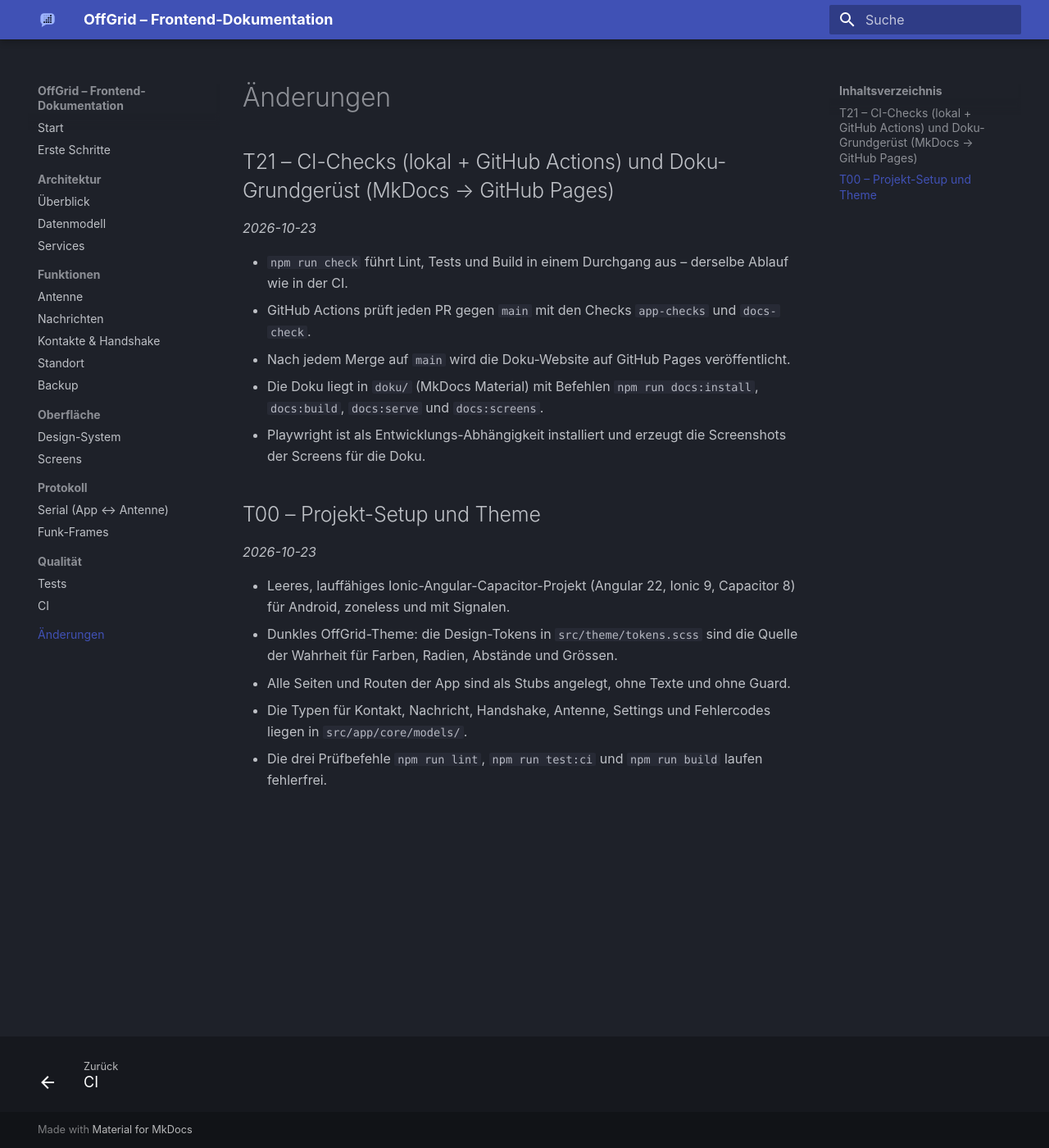
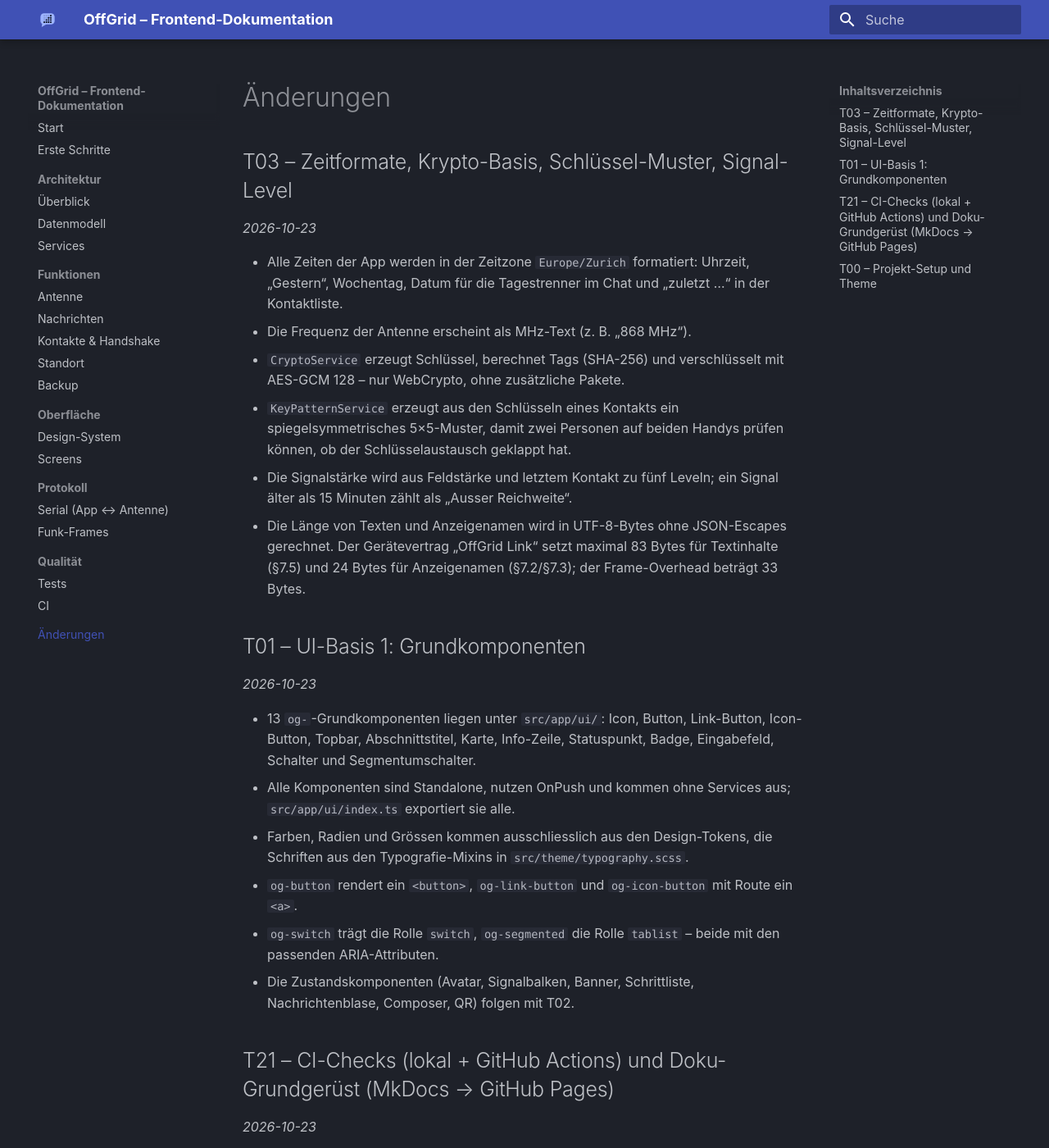
Before and after one commit to OffGridCH/app, an MkDocs documentation site: the page built from doku/aenderungen.md, in a window 1280 px wide and 1400 px high. Shown: the whole window at 82% size. Built offline with MkDocs 1.6.1 and Material for MkDocs 9.7.7, drawn with Linux system fonts in a browser that asks for light colours.

Commit message:
T03: Doku mit Stand von main (T01) zusammenführen

```diff
--- a/doku/aenderungen.md
+++ b/doku/aenderungen.md
@@ -1,4 +1,35 @@
 # Änderungen
+
+## T03 – Zeitformate, Krypto-Basis, Schlüssel-Muster, Signal-Level
+*2026-10-23*
+
+- Alle Zeiten der App werden in der Zeitzone `Europe/Zurich` formatiert: Uhrzeit, „Gestern“, Wochentag, Datum für die
+  Tagestrenner im Chat und „zuletzt …“ in der Kontaktliste.
+- Die Frequenz der Antenne erscheint als MHz-Text (z. B. „868 MHz“).
+- `CryptoService` erzeugt Schlüssel, berechnet Tags (SHA-256) und verschlüsselt mit AES-GCM 128 – nur WebCrypto, ohne
+  zusätzliche Pakete.
+- `KeyPatternService` erzeugt aus den Schlüsseln eines Kontakts ein spiegelsymmetrisches 5×5-Muster, damit zwei
+  Personen auf beiden Handys prüfen können, ob der Schlüsselaustausch geklappt hat.
+- Die Signalstärke wird aus Feldstärke und letztem Kontakt zu fünf Leveln; ein Signal älter als 15 Minuten zählt als
+  „Ausser Reichweite“.
+- Die Länge von Texten und Anzeigenamen wird in UTF-8-Bytes ohne JSON-Escapes gerechnet. Der Gerätevertrag
+  „OffGrid Link“ setzt maximal 83 Bytes für Textinhalte (§7.5) und 24 Bytes für Anzeigenamen (§7.2/§7.3); der
+  Frame-Overhead beträgt 33 Bytes.
+
+## T01 – UI-Basis 1: Grundkomponenten
+*2026-10-23*
+
+- 13 `og-`-Grundkomponenten liegen unter `src/app/ui/`: Icon, Button, Link-Button, Icon-Button, Topbar,
+  Abschnittstitel, Karte, Info-Zeile, Statuspunkt, Badge, Eingabefeld, Schalter und Segmentumschalter.
+- Alle Komponenten sind Standalone, nutzen OnPush und kommen ohne Services aus; `src/app/ui/index.ts` exportiert
+  sie alle.
+- Farben, Radien und Grössen kommen ausschliesslich aus den Design-Tokens, die Schriften aus den
+  Typografie-Mixins in `src/theme/typography.scss`.
+- `og-button` rendert ein `<button>`, `og-link-button` und `og-icon-button` mit Route ein `<a>`.
+- `og-switch` trägt die Rolle `switch`, `og-segmented` die Rolle `tablist` – beide mit den passenden
+  ARIA-Attributen.
+- Die Zustandskomponenten (Avatar, Signalbalken, Banner, Schrittliste, Nachrichtenblase, Composer, QR)
+  folgen mit T02.
 
 ## T21 – CI-Checks (lokal + GitHub Actions) und Doku-Grundgerüst (MkDocs → GitHub Pages)
 *2026-10-23*
--- a/doku/architektur/ueberblick.md
+++ b/doku/architektur/ueberblick.md
@@ -1,8 +1,10 @@
 # Überblick
 
-Stand: **nach T00** (Projektgerüst und Theme). Gebaut sind das App-Gerüst, die Kern-Grundlagen (`log.ts`,
-`platform.ts`, `models/`) und das Theme. Die Seiten unter `features/` sind leere Stubs; ihr Inhalt kommt mit dem
-jeweiligen Ticket. Alles, was noch fehlt, trägt im Diagramm und im Ordnerbaum den Vermerk „geplant: Txx".
+Stand: **nach T01, T03** (Projektgerüst, Theme, og-Grundkomponenten, Zeitformate, Krypto-Basis, Schlüssel-Muster und
+Signal-Level). Gebaut sind das App-Gerüst, die Kern-Grundlagen (`log.ts`, `platform.ts`, `models/`), das Theme, die
+13 Grundkomponenten in `src/app/ui/` sowie die Krypto- und Format-Module unter `core/`. Die Seiten unter `features/`
+sind leere Stubs; ihr Inhalt kommt mit dem jeweiligen Ticket. Alles, was noch fehlt, trägt im Diagramm und im
+Ordnerbaum den Vermerk „geplant: Txx".
 
 ## Schichten
 
@@ -15,15 +17,16 @@ flowchart TD
     end
     subgraph Ui["Oberfläche"]
         Pages["features/<br>eine Seite pro Ordner<br>Stubs (T00)"]
-        Components["ui/<br>og- Komponenten<br>geplant: T01, T02"]
+        Components["ui/<br>og- Komponenten<br>Grundkomponenten (T01)<br>geplant: T02"]
     end
     subgraph Core["Kern – src/app/core"]
         Basis["log.ts, platform.ts, models/"]
         Start["app-start.service.ts<br>geplant: T04"]
         Data["data/<br>Datenbank und Repositories<br>geplant: T04"]
         Antenna["antenna/<br>Antennen-Port, Mock, Serial<br>geplant: T05, T06"]
-        Crypto["crypto/<br>geplant: T03"]
-        Messaging["messaging/<br>geplant: T03, T07"]
+        Crypto["crypto/<br>Schlüssel, AES-GCM<br/>(T03)"]
+        Format["format/<br>Zeit- und Funkformate<br/>(T03)"]
+        Messaging["messaging/<br>Limits, Signal-Level<br/>geplant: T07"]
         Handshake["handshake/<br>geplant: T08"]
         Backup["backup/<br>geplant: T14"]
         Location["location/<br>geplant: T17"]
@@ -38,6 +41,7 @@ flowchart TD
     Basis --> Data
     Basis --> Antenna
     Basis --> Crypto
+    Basis --> Format
     Basis --> Messaging
     Basis --> Handshake
     Basis --> Backup
@@ -63,13 +67,13 @@ src/
       app-start.service.ts    geplant: T04
       antenna/                geplant: T05, T06
       backup/                 geplant: T14
-      crypto/                 geplant: T03
+      crypto/                 Schlüssel, AES-GCM, Schlüssel-Muster (T03)
       data/                   geplant: T04
-      format/                 geplant: T03
+      format/                 Zeit- und Funkformate (T03)
       groups/                 geplant: T20
       handshake/              geplant: T08
       location/               geplant: T17
-      messaging/              geplant: T03, T07
+      messaging/              Limits, Signal-Level (T03), geplant: T07
       settings/               geplant: T04
     features/
       chat/                   geplant: T12
@@ -80,7 +84,7 @@ src/
       name/                   geplant: T09
       standort/               geplant: T18
       verbinden/              geplant: T09
-    ui/                       geplant: T01, T02
+    ui/                       og-Grundkomponenten (T01), geplant: T02
   environments/               environment.ts, environment.prod.ts
   theme/                      tokens.scss, typography.scss, global.scss
   test-setup.ts               WebCrypto für Vitest und jsdom
@@ -93,8 +97,8 @@ src/
 | Schicht | Ort | Aufgabe | Stand |
 |---|---|---|---|
 | App | `src/app/app.*.ts` | Wurzel-Komponente, Provider, Routen | fertig (T00) |
-| Oberfläche | `src/app/features/`, `src/app/ui/` | Screens und wiederverwendbare `og-`-Komponenten | Stubs (T00), gefüllt ab T01, T02, T09 |
-| Kern | `src/app/core/` | Services ohne Oberfläche: Daten, Antenne, Krypto, Messaging | Grundgerüst (T00), gefüllt ab T03 |
+| Oberfläche | `src/app/features/`, `src/app/ui/` | Screens und wiederverwendbare `og-`-Komponenten | Grundkomponenten fertig (T01), Zustandskomponenten ab T02, Seiten ab T09 |
+| Kern | `src/app/core/` | Services ohne Oberfläche: Daten, Antenne, Krypto, Messaging | Grundgerüst (T00), Krypto und Formate gebaut (T03) |
 | Typen | `src/app/core/models/` | Kontakt, Nachricht, Handshake, Antenne, Settings, Fehlercodes | fertig (T00) |
 | Theme | `src/theme/` | Design-Tokens, Schriften, globales Styling | fertig (T00) |
 
```
Also changed, not shown: doku/index.md (+3 -2 lines), doku/qualitaet/tests.md (+19 -3 lines).
